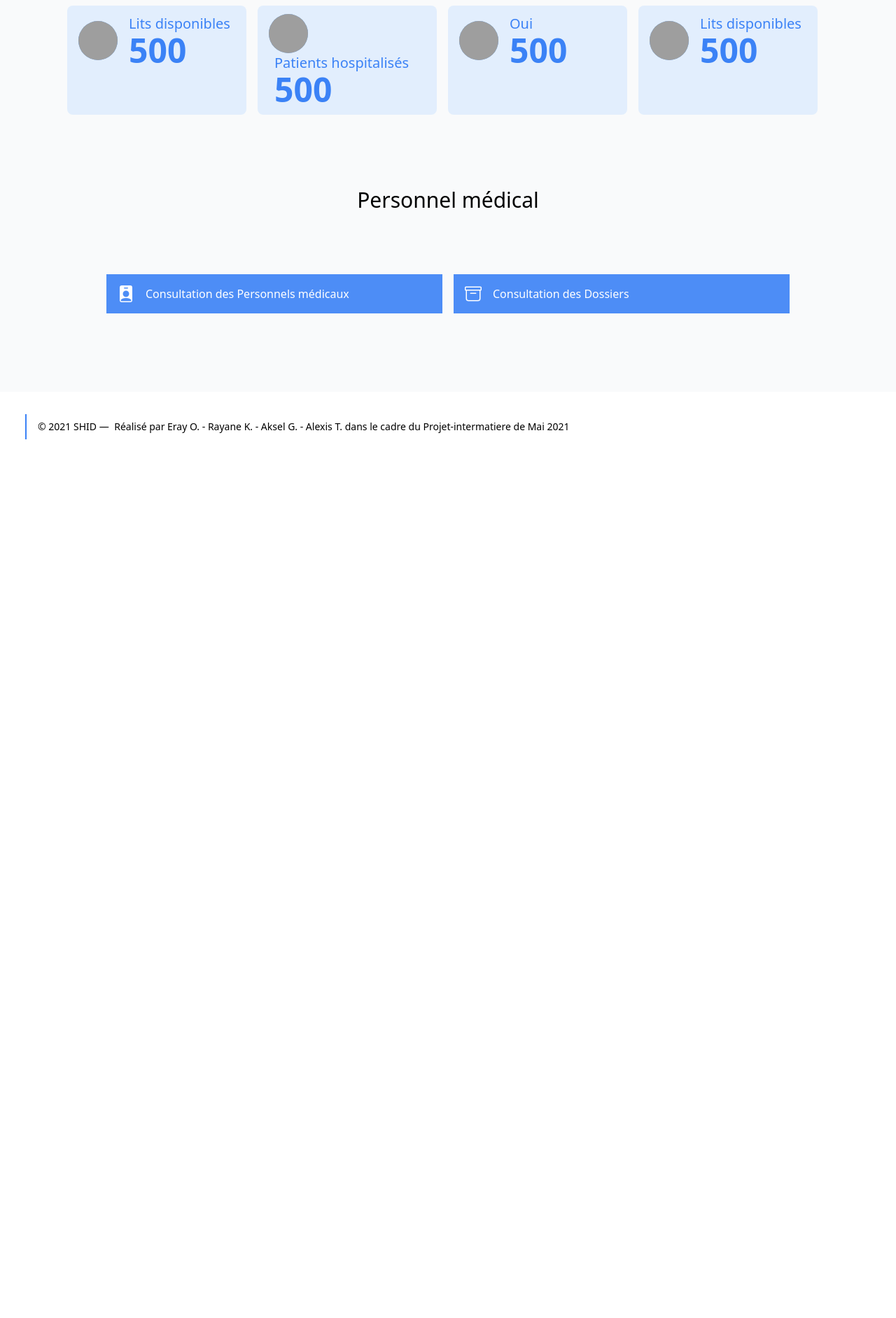
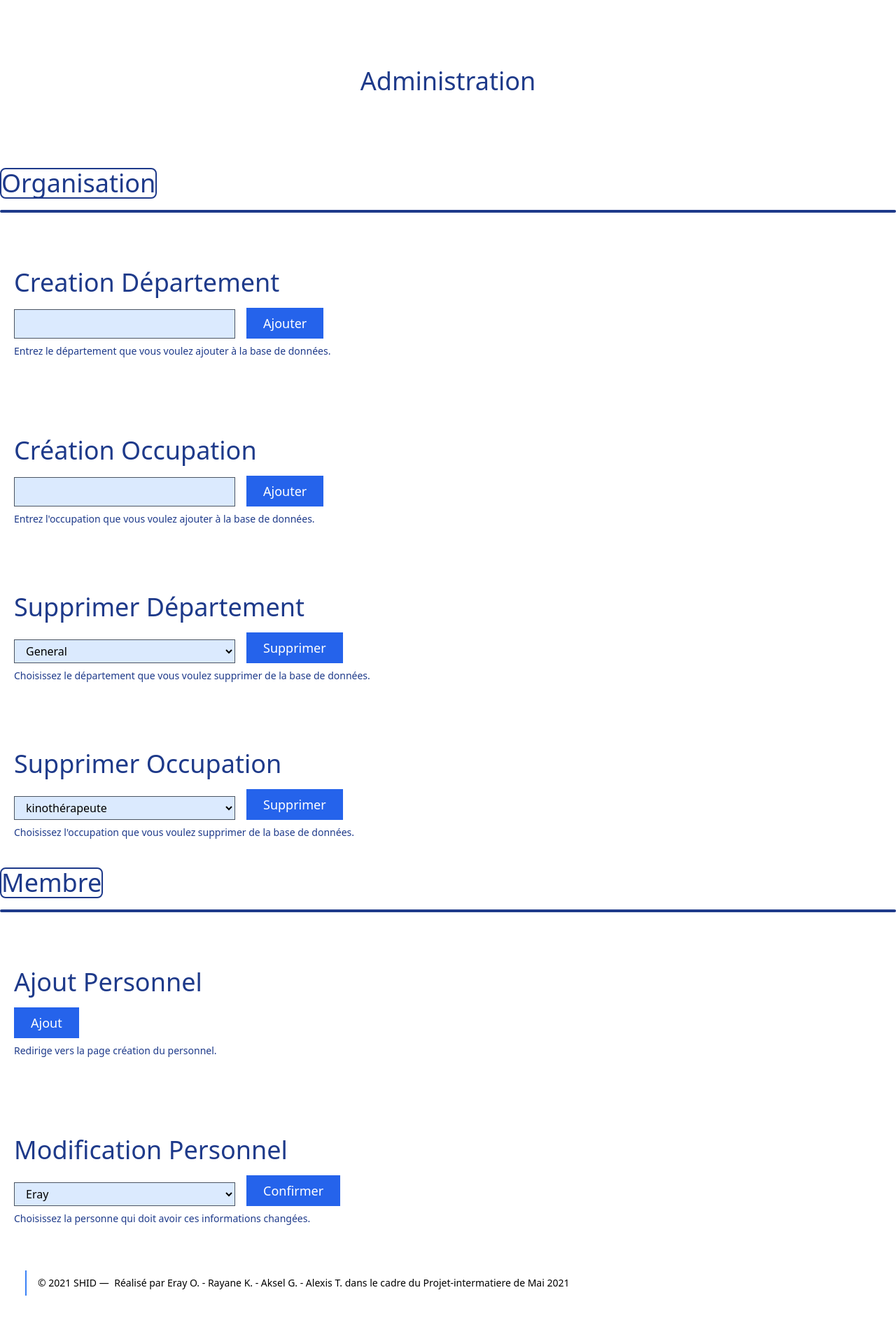
Before and after one commit to eri/shid, a Python web app: template templates/administration.html in a window 1280 px wide. Shown: the part 72-1956 px from the top of the page at 70% size. Before the commit the page ends 700 px from the top, so only its background shows below. Run offline with Jinja, Linux system fonts and the light colour scheme; the template is opened without the code that fills it, so the values that code supplies are empty; grey boxes are pictures that could not be loaded.

Commit message:
Ajout de nouvelles pages

```diff
--- a/templates/administration.html
+++ b/templates/administration.html
@@ -27,73 +27,133 @@
 </header>
 
     <body class="bg-white">
-        <section class="text-gray-500 bg-gray-50 body-font">
-            <div class="flex flex-wrap justify-center">
-              <div class="p-2 lg:w-1/5 my-2 mx-46 rounded-lg bg-blue-200 bg-opacity-40">
-                <div class="flex flex-wrap my-1">
-                  <img class="bg-blue-400 my-auto ml-2 w-14 h-14 object-cover object-center rounded-full hidden lg:block" src="https://media.discordapp.net/attachments/795652759302701126/796759313367826472/logo_small_icon_only_inverted.png" />
-                  <div class="whitespace-nowrap my-auto ml-4">
-                    <div class="text-m sm:text-xl text-blue-500">Lits disponibles</div>
-                    <div class="inline-flex font-semibold text-5xl text-blue-500">500</div>
-                  </div>
-                </div>
+      <section class="text-blue-900 bg-white body-font">
+        <div class="container px-5 py-24 mx-auto">
+          <div class="text-center">
+            <h1 class="sm:text-4xl text-3xl font-medium title-font mb-2 text-blue-900">Administration</h1>
+          </div>
+        </div>
+      </section>
+
+      <section class="text-blue-900 bg-white body-font">
+        <div class="container mx-auto flex md:flex-row flex-col items-center border-blue-900">
+          <h1 class="title-font sm:text-4xl text-3xl mb-4 font-medium text-blue-900 border-blue-900 border-2 rounded-lg">Organisation</h1>
+        </div>
+        <div class="container mx-auto flex md:flex-row flex-col items-center border-blue-900 border-2 rounded-lg">
+        </div>
+          <div class="container mx-auto flex px-5 py-20 md:flex-row flex-col items-center border-blue-900">
+          <div class="lg:flex-grow md:w-2/3 lg:pr-24 md:pr-16 flex flex-col md:items-start md:text-left mb-16 md:mb-0 items-center text-center">
+            <h1 class="title-font sm:text-4xl text-3xl mb-4 font-medium text-blue-900">Creation Département</h1>
+            <div class="flex w-full md:justify-start justify-center items-end">
+              <div class="relative mr-4 md:w-full lg:w-full xl:w-1/2 w-2/4" data-children-count="1">
+                <input type="text" id="departement" name="departement" class="w-full bg-white  border border-gray-600 bg-blue-100 focus:border-blue-500 text-base outline-none text-black py-1 px-3 leading-8 transition-colors duration-200 ease-in-out">
               </div>
+              <input type="submit" class="inline-flex text-white bg-blue-600 border-0 py-2 px-6 focus:outline-none hover:bg-blue-800 text-lg" name="adddep" value="Ajouter"></input>
+            </div>
+            <p class="text-sm mt-2 text-blue-900 mb-8 w-full">Entrez le département que vous voulez ajouter à la base de données.</p>
+          </div>
+          <div class="lg:max-w-lg lg:w-full md:w-1/3 w-5/6">
+          </div>
+        </div>
+      </section>
 
-              <div class="p-2 lg:w-1/5 my-2 mx-4 rounded-lg bg-blue-200 bg-opacity-40">
-                <div class="flex flex-wrap my-1">
-                  <img class="bg-blue-400 my-auto ml-2 w-14 h-14 object-cover object-center rounded-full hidden xl:block" src="https://media.discordapp.net/attachments/795652759302701126/796759313367826472/logo_small_icon_only_inverted.png" />
-                  <div class="whitespace-nowrap my-auto ml-4">
-                    <div class="text-m sm:text-xl text-blue-500">Patients hospitalisés</div>
-                    <div class="inline-flex font-semibold text-5xl text-blue-500">500</div>
-                  </div>
-                </div>
+      <section class="text-blue-900 bg-white body-font">
+          <div class="container mx-auto flex px-5 py-15 md:flex-row flex-col items-center border-blue-900">
+          <div class="lg:flex-grow md:w-2/3 lg:pr-24 md:pr-16 flex flex-col md:items-start md:text-left mb-16 md:mb-0 items-center text-center">
+            <h1 class="title-font sm:text-4xl text-3xl mb-4 font-medium text-blue-900">Création Occupation</h1>
+            <div class="flex w-full md:justify-start justify-center items-end">
+              <div class="relative mr-4 md:w-full lg:w-full xl:w-1/2 w-2/4" data-children-count="1">
+                <input type="text" id="occupation" name="occupation" class="w-full bg-white  border border-gray-600 bg-blue-100 focus:border-blue-500 text-base outline-none text-black py-1 px-3 leading-8 transition-colors duration-200 ease-in-out">
               </div>
+                <input type="submit" class="inline-flex text-white bg-blue-600 border-0 py-2 px-6 focus:outline-none hover:bg-blue-800 text-lg" name="addoc" value="Ajouter"></input>
+            </div>
+            <p class="text-sm mt-2 text-blue-900 mb-8 w-full">Entrez l'occupation que vous voulez ajouter à la base de données.</p>
+          </div>
+          <div class="lg:max-w-lg lg:w-full md:w-1/3 w-5/6">
+          </div>
+        </div>
+      </section>
 
-              <div class="p-2 lg:w-1/5 my-2 mx-46 rounded-lg bg-blue-200 bg-opacity-40">
-                <div class="flex flex-wrap my-1">
-                  <img class="bg-blue-400 my-auto ml-2 w-14 h-14 object-cover object-center rounded-full hidden xl:block" src="https://media.discordapp.net/attachments/795652759302701126/796759313367826472/logo_small_icon_only_inverted.png" />
-                  <div class="whitespace-nowrap my-auto ml-4">
-                    <div class="text-m sm:text-xl text-blue-500">Oui</div>
-                    <div class="inline-flex font-semibold text-5xl text-blue-500">500</div>
-                  </div>
-                </div>
-              </div>
+      <section class="text-blue-900 bg-white body-font">
+        <div class="container mx-auto flex px-5 py-15 md:flex-row flex-col items-center border-blue-900">
+        <div class="lg:flex-grow md:w-2/3 lg:pr-24 md:pr-16 flex flex-col md:items-start md:text-left mb-16 mt-16 md:mb-0 items-center text-center">
+          <h1 class="title-font sm:text-4xl text-3xl mb-4 font-medium text-blue-900">Supprimer Département</h1>
+          <div class="flex w-full md:justify-start justify-center items-end">
+            <div class="relative mr-4 md:w-full lg:w-full xl:w-1/2 w-2/4" data-children-count="1">
+              <select id="iddepartement" name="iddepartement" class="w-full bg-white  border border-gray-600 bg-blue-100 focus:border-blue-500 text-base outline-none text-black py-1 px-3 leading-8 transition-colors duration-200 ease-in-out">
+                <option value="1">General</option>
+              </select>
+            </div>
+            <input type="submit" class="inline-flex text-white bg-blue-600 border-0 py-2 px-6 focus:outline-none hover:bg-blue-800 text-lg" name="deletedep" value="Supprimer"></input>
+          </div>
+          <p class="text-sm mt-2 text-blue-900 mb-8 w-full">Choisissez le département que vous voulez supprimer de la base de données.</p>
+        </div>
+        <div class="lg:max-w-lg lg:w-full md:w-1/3 w-5/6">
 
-              <div class="p-2 lg:w-1/5 my-2 mx-4 rounded-lg bg-blue-200 bg-opacity-40">
-                <div class="flex flex-wrap my-1">
-                  <img class="bg-blue-400 my-auto ml-2 w-14 h-14 object-cover object-center rounded-full hidden xl:block" src="https://media.discordapp.net/attachments/795652759302701126/796759313367826472/logo_small_icon_only_inverted.png" />
-                  <div class="whitespace-nowrap ml-4">
-                    <div class="text-m sm:text-xl text-blue-500">Lits disponibles</div>
-                    <div class="inline-flex font-semibold text-5xl text-blue-500">500</div>
-                  </div>
-                </div>
-              </div>
+        </div>
+      </div>
+    </section>
+
+    <section class="text-blue-900 bg-white body-font">
+      <div class="container mx-auto flex px-5 py-15 md:flex-row flex-col items-center border-blue-900">
+      <div class="lg:flex-grow md:w-2/3 lg:pr-24 md:pr-16 flex flex-col md:items-start md:text-left mb-16 mt-16 md:mb-0 items-center text-center">
+        <h1 class="title-font sm:text-4xl text-3xl mb-4 font-medium text-blue-900">Supprimer Occupation</h1>
+        <div class="flex w-full md:justify-start justify-center items-end">
+          <div class="relative mr-4 md:w-full lg:w-full xl:w-1/2 w-2/4" data-children-count="1">
+            <select id="idoccupation" name="idoccupation" class="w-full bg-white  border border-gray-600 bg-blue-100 focus:border-blue-500 text-base outline-none text-black py-1 px-3 leading-8 transition-colors duration-200 ease-in-out">
+              <option value="1">kinothérapeute</option>
+            </select>
+          </div>
+          <input type="submit" class="inline-flex text-white bg-blue-600 border-0 py-2 px-6 focus:outline-none hover:bg-blue-800 text-lg" name="deleteoc" value="Supprimer"></input>
+        </div>
+        <p class="text-sm mt-2 text-blue-900 mb-8 w-full">Choisissez l'occupation que vous voulez supprimer de la base de données.</p>
+      </div>
+      <div class="lg:max-w-lg lg:w-full md:w-1/3 w-5/6">
+
+      </div>
+    </div>
+  </section>
+
+      <section class="text-blue-900 bg-white body-font">
+        <div class="container mx-auto flex md:flex-row flex-col items-center border-blue-900">
+          <h1 class="title-font sm:text-4xl text-3xl mb-4 mt-2 font-medium text-blue-900 border-blue-900 border-2 rounded-lg">Membre</h1>
+        </div>
+        <div class="container mx-auto flex md:flex-row flex-col items-center border-blue-900 border-2 rounded-lg">
+        </div>
+          <div class="container mx-auto flex px-5 py-20 md:flex-row flex-col items-center border-blue-900">
+          <div class="lg:flex-grow md:w-2/3 lg:pr-24 md:pr-16 flex flex-col md:items-start md:text-left mb-16 md:mb-0 items-center text-center">
+            <h1 class="title-font sm:text-4xl text-3xl mb-4 font-medium text-blue-900">Ajout Personnel</h1>
+            <div class="flex w-full md:justify-start justify-center items-end">
+              <a href="/inscription"
+              <button class="inline-flex text-white bg-blue-600 border-0 py-2 px-6 focus:outline-none hover:bg-blue-800 text-lg">Ajout</button>
+              </a>
             </div>
+            <p class="text-sm mt-2 text-blue-900 mb-8 w-full">Redirige vers la page création du personnel.</p>
+          </div>
+          <div class="lg:max-w-lg lg:w-full md:w-1/3 w-5/6">
+          </div>
+        </div>
+      </section>
 
-              <div class="container px-5 py-24 mx-auto">
-                <div class="text-center mb-20">
-                  <h1 class="sm:text-3xl text-2xl font-medium text-center title-font text-black mb-4"> Personnel médical</h1>
-                </div>
-                <div class="flex flex-wrap lg:w-4/5 sm:mx-auto sm:mb-2 -mx-2">
-                  <div class="p-2 sm:w-1/2 w-full">
-                    <div class="bg-blue-500 bg-opacity-90 flex p-4 h-full items-center">
-                        <svg xmlns="http://www.w3.org/2000/svg" fill="white" class="bi bi-person-badge-fill w-6 h-6 flex-shrink-0 mr-4" viewBox="0 0 16 16">
-                         <path d="M2 2a2 2 0 0 1 2-2h8a2 2 0 0 1 2 2v12a2 2 0 0 1-2 2H4a2 2 0 0 1-2-2V2zm4.5 0a.5.5 0 0 0 0 1h3a.5.5 0 0 0 0-1h-3zM8 11a3 3 0 1 0 0-6 3 3 0 0 0 0 6zm5 2.755C12.146 12.825 10.623 12 8 12s-4.146.826-5 1.755V14a1 1 0 0 0 1 1h8a1 1 0 0 0 1-1v-.245z"/>
-                        </svg>
-                      <span class="title-font font-medium text-white">Consultation des Personnels médicaux</span>
-                    </div>
-                  </div>
-                  <div class="p-2 sm:w-1/2 w-full">
-                    <div class="bg-blue-500 bg-opacity-90 flex p-4 h-full items-center">
-                        <svg xmlns="http://www.w3.org/2000/svg" fill="white" class="bi bi-archive w-6 h-6 flex-shrink-0 mr-4" viewBox="0 0 16 16">
-                          <path d="M0 2a1 1 0 0 1 1-1h14a1 1 0 0 1 1 1v2a1 1 0 0 1-1 1v7.5a2.5 2.5 0 0 1-2.5 2.5h-9A2.5 2.5 0 0 1 1 12.5V5a1 1 0 0 1-1-1V2zm2 3v7.5A1.5 1.5 0 0 0 3.5 14h9a1.5 1.5 0 0 0 1.5-1.5V5H2zm13-3H1v2h14V2zM5 7.5a.5.5 0 0 1 .5-.5h5a.5.5 0 0 1 0 1h-5a.5.5 0 0 1-.5-.5z"/>
-                        </svg>
-                      <span class="title-font font-medium text-white">Consultation des Dossiers</span>
-                    </div>
-                  </div>
-                </div>
-              </div>
-            </section>
+      <section class="text-blue-900 bg-white body-font">
+        <div class="container mx-auto flex px-5 py-15 md:flex-row flex-col items-center border-blue-900">
+        <div class="lg:flex-grow md:w-2/3 lg:pr-24 md:pr-16 flex flex-col md:items-start md:text-left mb-16 md:mb-0 items-center text-center">
+          <h1 class="title-font sm:text-4xl text-3xl mb-4 font-medium text-blue-900">Modification Personnel</h1>
+          <div class="flex w-full md:justify-start justify-center items-end">
+            <div class="relative mr-4 md:w-full lg:w-full xl:w-1/2 w-2/4" data-children-count="1">
+              <select id="personel" name="personel" class="w-full bg-white  border border-gray-600 bg-blue-100 focus:border-blue-500 text-base outline-none text-black py-1 px-3 leading-8 transition-colors duration-200 ease-in-out">
+                <option value="1">Eray</option>
+              </select>
+            </div>
+            <input type="submit" class="inline-flex text-white bg-blue-600 border-0 py-2 px-6 focus:outline-none hover:bg-blue-800 text-lg" name="personelchange" value="Confirmer"></input>
+          </div>
+          <p class="text-sm mt-2 text-blue-900 mb-8 w-full">Choisissez la personne qui doit avoir ces informations changées.</p>
+        </div>
+        <div class="lg:max-w-lg lg:w-full md:w-1/3 w-5/6">
+        </div>
+      </div>
+    </section>
+
     </body>
 
 <footer class="text-gray-500 bg-white body-font static bottom-0 w-full">
```
Also changed, not shown: templates/dossier.html (+37 -45 lines), templates/listedossier.html (added, +100 -0 lines).
